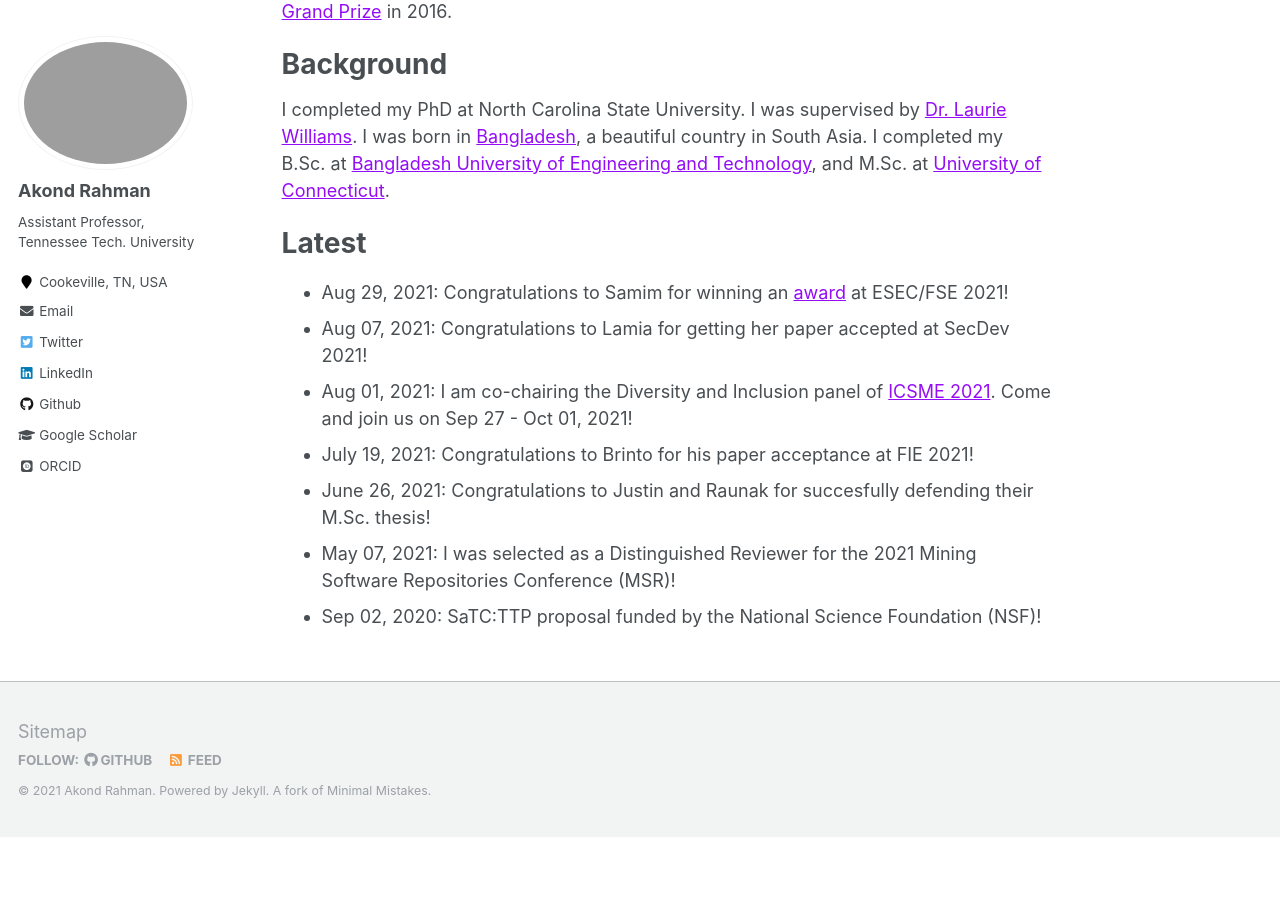
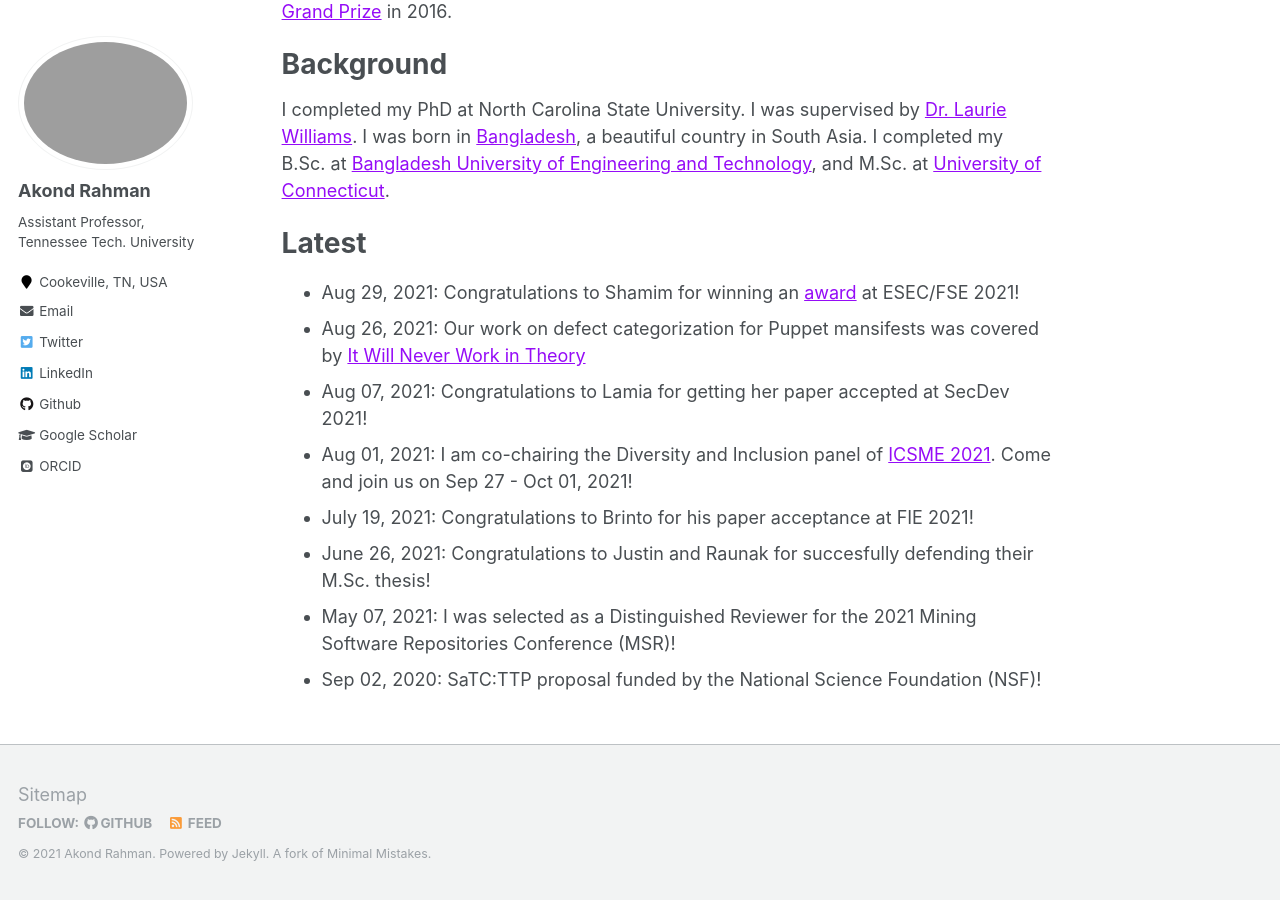
Before and after one commit to akondrahman/akondrahman.github.io, a Jekyll site: the page built from _pages/about.md, in a window 1280 px wide and 900 px high, scrolled down 602 px. Built offline with Jekyll 4.4.1, drawn with Linux system fonts in a browser that asks for light colours; some web fonts are replaced; before the commit the page ends 1439 px from its top, so only the background shows below that.

```diff
--- a/_pages/about.md
+++ b/_pages/about.md
@@ -33,7 +33,9 @@ and M.Sc. at [University of Connecticut](https://uconn.edu/).
 
 Latest
 ======
-- Aug 29, 2021: Congratulations to Samim for winning an [award](https://twitter.com/Sharma__Tushar/status/1431224348426129416) at ESEC/FSE 2021!
+
+- Aug 29, 2021: Congratulations to Shamim for winning an [award](https://twitter.com/Sharma__Tushar/status/1431224348426129416) at ESEC/FSE 2021!
+- Aug 26, 2021: Our work on defect categorization for Puppet mansifests was covered by [It Will Never Work in Theory](https://neverworkintheory.org/2021/08/26/defect-taxonomy-for-infrastructure-as-code.html)
 - Aug 07, 2021: Congratulations to Lamia for getting her paper accepted at SecDev 2021!
 - Aug 01, 2021: I am co-chairing the Diversity and Inclusion panel of [ICSME 2021](https://icsme2021.github.io/index.html). Come and join us on Sep 27 - Oct 01, 2021!
 - July 19, 2021: Congratulations to Brinto for his paper acceptance at FIE 2021!
```
Also changed, not shown: _pages/paser.md (+1 -1 lines), _publications/icse2020.md (+1 -0 lines).
